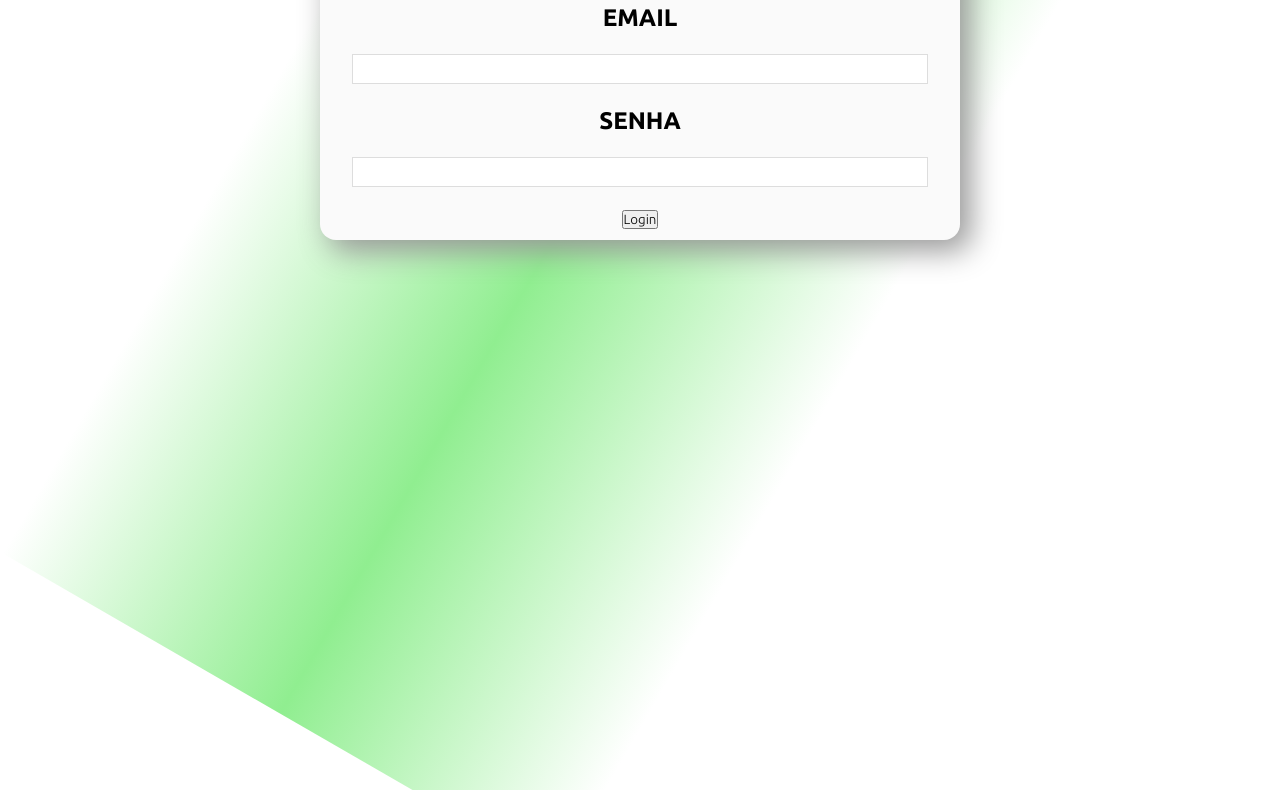
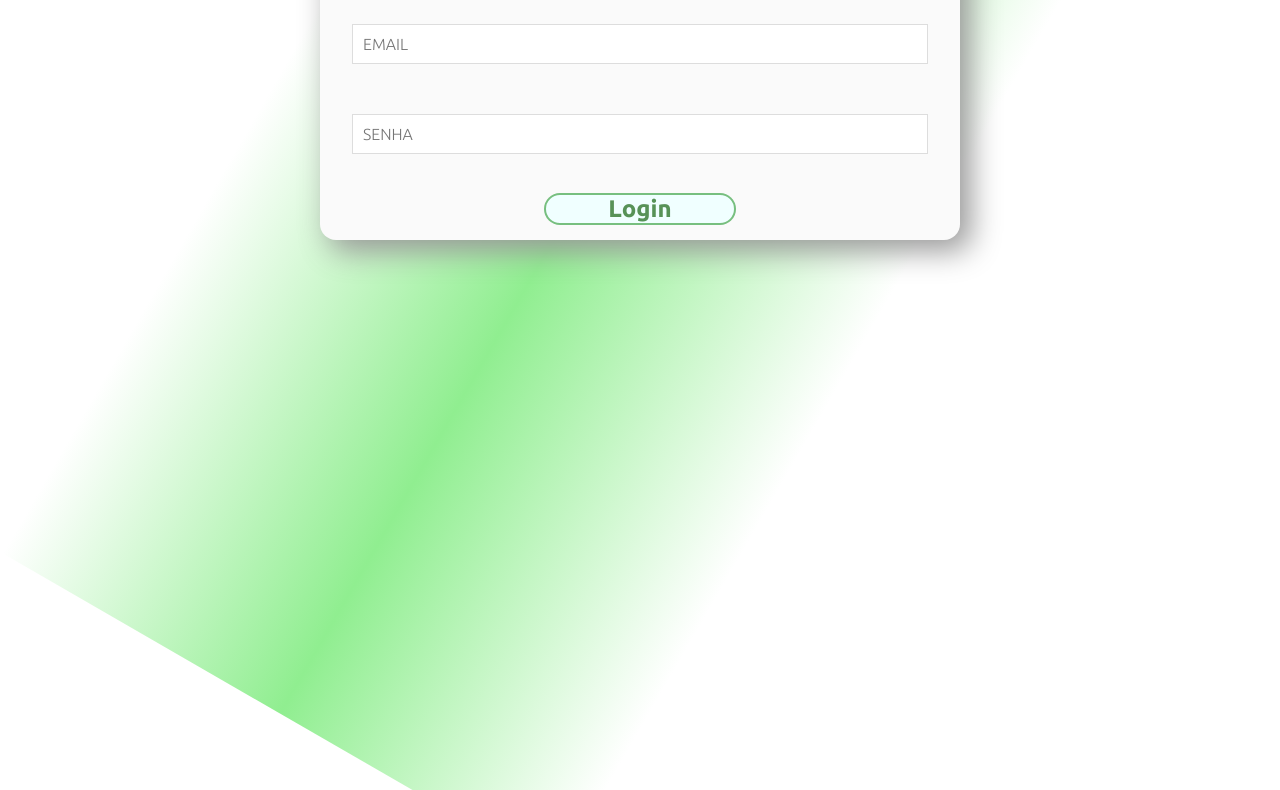
Before and after one commit to Luiz-Augusto-Souza/Meu-inicio-github, a plain HTML site: page login/index.html in a window 1280 px wide. Shown: the part 310-1100 px from the top of the page. Drawn offline with Linux system fonts and the light colour scheme.

Commit message:
perfumaria css
transições e demais perfumarias adicionadas nos inputs e button

```diff
--- a/login/index.css
+++ b/login/index.css
@@ -69,17 +69,41 @@ span.titulo{
 form.container input{
     width: 90%;
     font-size: 1em;
-    padding: 5px;
+    padding: 10px;
+    margin: 10px;
     border: 1px solid #ddd;
+    transition:     scale 0.3s;
 }
-form.container label{
-    text-transform: uppercase;
-    font-weight: bold;
-    font-size: 1.5em;
+form.container input:focus{
+    scale: 1.2;
+
 }
 
 form.container button{
 
-
+width: 30%;
+font-size: x-large;
+font-weight: 700;
+color: rgb(87, 146, 87);
+border-style: groove;
+border: 2px solid rgba(0, 128, 0, 0.5);
+border-radius: 40px;
+background-color: azure;
+transition: linear scale .1s,
+            linear box-shadow 0.3s ;
+cursor: pointer;
+box-shadow: 0px 0px 10px transparent;
 
 }
+form.container button:hover{
+    border: 2px solid rgba(0, 128, 0);
+    box-shadow: 5px 5px 10px #999;
+    scale: 1.05;
+}
+
+form.container button:active{
+    border: 2px solid rgba(0, 128, 0);
+    cursor: pointer;
+    scale: 1;
+    box-shadow: 0px 0px 10px transparent;
+}
--- a/login/index.html
+++ b/login/index.html
@@ -11,10 +11,8 @@
 <body>
     <form action="#" method="get" class="container">
         <span class="titulo">Login</span>
-        <label>Email</label>
-        <input type="email" name="email">
-        <label>senha</label>
-        <input type="password" name="senha">
+        <input type="text" name="email" placeholder="EMAIL">
+        <input type="password" name="senha" placeholder="SENHA">
         <button type="submit">Login</button>
     </form>
 </body>
```
